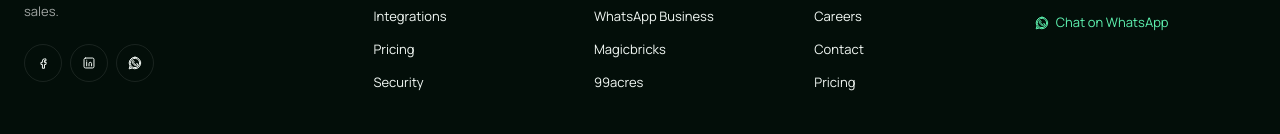
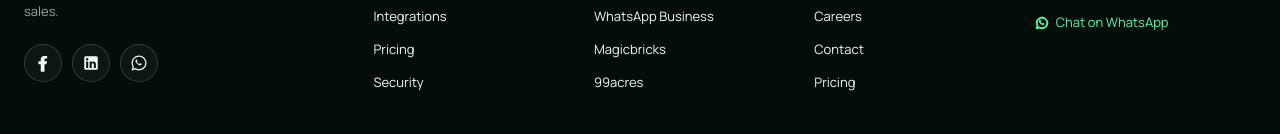
Before and after one commit to kumaranujranchi/salespro, a React (Vite) app: page / in a window 1280 px wide. Shown: the part 11589-11723 px from the top of the page. Built offline with nearby package versions, Linux system fonts and the light colour scheme.

Commit message:
fix(landing): upgrade footer social icons to high-res vector graphics and increase icon display size

```diff
--- a/public/assets/css/main.css
+++ b/public/assets/css/main.css
@@ -2622,19 +2622,30 @@ body.landing-page-active .container {
 }
 .footer__brand img { height: 40px; width: auto; }
 .footer__brand p { max-width: 300px; margin-top: 18px; font-size: 13px; line-height: 1.65; color: rgba(255, 255, 255, 0.62); }
-.footer__social { display: flex; gap: 8px; margin-top: 22px; }
+.footer__social { display: flex; gap: 10px; margin-top: 22px; }
 .footer__social a {
   display: grid;
   place-items: center;
-  width: 34px;
-  height: 34px;
-  border: 1px solid var(--line-dark);
+  width: 38px;
+  height: 38px;
+  border: 1px solid rgba(255, 255, 255, 0.15);
   border-radius: 50%;
-  color: rgba(255, 255, 255, 0.55);
-  transition: background 0.3s, color 0.3s, border-color 0.3s;
-}
-.footer__social a:hover { background: var(--emerald); border-color: var(--emerald); color: #04120c; }
-.footer__social .icon { width: 14px; height: 14px; }
+  background: rgba(255, 255, 255, 0.04);
+  color: rgba(255, 255, 255, 0.72);
+  transition: all 0.25s ease;
+}
+.footer__social a:hover {
+  background: var(--emerald);
+  border-color: var(--emerald);
+  color: #04120c;
+  transform: translateY(-2px);
+}
+.footer__social .icon {
+  width: 18px !important;
+  height: 18px !important;
+  fill: currentColor !important;
+  stroke: none !important;
+}
 .footer__col { display: flex; flex-direction: column; gap: 2px; }
 .footer__col h3 {
   margin-bottom: 14px;
--- a/src/pages/landingHtml.ts
+++ b/src/pages/landingHtml.ts
@@ -32,10 +32,10 @@ export const landingHtml = `  <!-- ============ ICON SPRITE ============ -->
     <symbol id="i-settings" viewBox="0 0 24 24"><circle cx="12" cy="12" r="3"/><path d="M19.5 12a7.5 7.5 0 0 0-.1-1.2l2-1.5-2-3.4-2.3 1a7.6 7.6 0 0 0-2-1.2L14.7 3h-4l-.4 2.5a7.6 7.6 0 0 0-2 1.2l-2.3-1-2 3.4 2 1.5a7.5 7.5 0 0 0 0 2.4l-2 1.5 2 3.4 2.3-1a7.6 7.6 0 0 0 2 1.2l.4 2.5h4l.4-2.5a7.6 7.6 0 0 0 2-1.2l2.3 1 2-3.4-2-1.5c.07-.4.1-.8.1-1.2Z"/></symbol>
     <symbol id="i-plus" viewBox="0 0 24 24"><path d="M12 5v14M5 12h14"/></symbol>
     <symbol id="i-clock" viewBox="0 0 24 24"><circle cx="12" cy="12" r="8.5"/><path d="M12 7.5V12l3 2"/></symbol>
-    <symbol id="i-whatsapp" viewBox="0 0 24 24"><path d="M12 2a9.9 9.9 0 0 0-8.5 15L2 22l5.2-1.4A9.9 9.9 0 1 0 12 2Zm0 18a8 8 0 0 1-4.1-1.1l-.3-.2-3 .8.8-2.9-.2-.3A8 8 0 1 1 12 20Zm4.4-5.9c-.2-.1-1.4-.7-1.6-.8-.2-.1-.4-.1-.6.1-.2.3-.6.8-.8 1-.1.2-.3.2-.5.1a6.5 6.5 0 0 1-1.9-1.2 7.2 7.2 0 0 1-1.3-1.7c-.1-.2 0-.4.1-.5l.4-.4.2-.4c.1-.1 0-.3 0-.4l-.7-1.7c-.2-.4-.4-.4-.6-.4h-.5c-.2 0-.4.1-.6.3-.2.3-.8.8-.8 2s.8 2.3 1 2.5a9.6 9.6 0 0 0 4 3.5 6.6 6.6 0 0 0 1.3.5 3 3 0 0 0 1.5.1c.5-.1 1.4-.6 1.6-1.1.2-.6.2-1 .1-1.1l-.4-.3Z"/></symbol>
-    <symbol id="i-facebook" viewBox="0 0 24 24"><path d="M14.5 8.5H17V5h-2.5A3.5 3.5 0 0 0 11 8.5V11H8.5v3.5H11V21h3.5v-6.5H17L17.5 11h-3V9a.5.5 0 0 1 .5-.5Z"/></symbol>
+    <symbol id="i-whatsapp" viewBox="0 0 24 24"><path fill="currentColor" d="M12.04 2c-5.46 0-9.91 4.45-9.91 9.91 0 1.75.46 3.45 1.32 4.95L2.05 22l5.25-1.38c1.45.79 3.08 1.21 4.74 1.21 5.46 0 9.91-4.45 9.91-9.91 0-2.65-1.03-5.14-2.9-7.01A9.816 9.816 0 0 0 12.04 2m.01 1.67c2.2 0 4.26.86 5.82 2.42a8.225 8.225 0 0 1 2.41 5.83c0 4.54-3.7 8.24-8.24 8.24-1.48 0-2.93-.4-4.2-1.15l-.3-.18-3.12.82.83-3.04-.2-.31a8.196 8.196 0 0 1-1.26-4.38c0-4.54 3.7-8.24 8.25-8.24M8.53 7.33c-.14 0-.36.05-.55.26-.19.2-.72.7-.72 1.71 0 1.01.74 1.99.84 2.13.1.14 1.44 2.21 3.5 3.1 1.71.74 2.06.59 2.43.56.37-.04 1.19-.49 1.36-.96.17-.47.17-.87.12-.96-.05-.09-.19-.14-.4-.25-.21-.1-1.2-.59-1.39-.66-.19-.07-.33-.1-.47.1-.14.21-.55.69-.67.83-.12.14-.24.16-.45.05-.21-.1-.89-.33-1.69-1.05-.62-.56-1.04-1.25-1.16-1.46-.12-.21-.01-.32.09-.43.09-.1.21-.26.31-.38.1-.12.14-.21.21-.35.07-.14.03-.26-.02-.37-.05-.1-.47-1.14-.65-1.56-.17-.41-.35-.35-.48-.36-.12-.01-.26-.01-.4-.01z"/></symbol>
+    <symbol id="i-facebook" viewBox="0 0 24 24"><path fill="currentColor" d="M14 13.5h2.5l1-4H14v-2c0-1.03.77-1.5 1.5-1.5h2v-3.5h-3.5C10.5 2.5 9 4 9 7.5v2H6v4h3v10h5v-10z"/></symbol>
     <symbol id="i-instagram" viewBox="0 0 24 24"><rect x="3.5" y="3.5" width="17" height="17" rx="5"/><circle cx="12" cy="12" r="4"/><circle cx="17" cy="7" r="1" fill="currentColor" stroke="none"/></symbol>
-    <symbol id="i-linkedin" viewBox="0 0 24 24"><rect x="3.5" y="3.5" width="17" height="17" rx="2.5"/><path d="M8 10v7M8 7.2v.1M12 17v-4a2.2 2.2 0 0 1 4.4 0v4"/></symbol>
+    <symbol id="i-linkedin" viewBox="0 0 24 24"><path fill="currentColor" d="M19 3a2 2 0 0 1 2 2v14a2 2 0 0 1-2 2H5a2 2 0 0 1-2-2V5a2 2 0 0 1 2-2h14m-.5 15.5v-5.3a3.26 3.26 0 0 0-3.26-3.26c-.85 0-1.84.52-2.28 1.3v-1.11h-2.79v8.37h2.79v-4.93c0-.77.62-1.4 1.39-1.4a1.4 1.4 0 0 1 1.4 1.4v4.93h2.75M6.88 8.56a1.68 1.68 0 0 0 1.68-1.68c0-.93-.75-1.69-1.68-1.69a1.69 1.69 0 0 0-1.69 1.69c0 .93.76 1.68 1.69 1.68m1.39 9.94v-8.37H5.5v8.37h2.77z"/></symbol>
     <symbol id="i-x" viewBox="0 0 24 24"><path d="m4 3 16 18M20 3 4 21"/></symbol>
     <symbol id="i-quote" viewBox="0 0 24 24"><path d="M9.5 6C6.5 7.5 5 10 5 13v5h6v-6H8c0-2 .6-3.4 2.4-4.4L9.5 6Zm10 0c-3 1.5-4.5 4-4.5 7v5h6v-6h-3c0-2 .6-3.4 2.4-4.4L19.5 6Z"/></symbol>
   </svg>
@@ -1100,8 +1100,8 @@ export const landingHtml = `  <!-- ============ ICON SPRITE ============ -->
           <img src="/assets/img/logo-light.png" alt="RealSalePro — Real Estate Sales & CRM Platform" width="190" height="40" style="height: 40px !important; max-height: 40px !important; width: auto !important; max-width: 190px !important; object-fit: contain !important; display: block !important;" />
           <p>Empowering real-estate teams with intelligent tools and real-time insight. Built for the future of sales.</p>
           <div class="footer__social">
-            <a href="https://www.facebook.com/realsalepro" target="_blank" rel="noopener noreferrer" aria-label="RealSalePro on Facebook"><svg class="icon"><use href="#i-facebook"/></svg></a>
-            <a href="https://www.linkedin.com/company/realsalepro" target="_blank" rel="noopener noreferrer" aria-label="RealSalePro on LinkedIn"><svg class="icon"><use href="#i-linkedin"/></svg></a>
+            <a href="https://www.facebook.com/realsalepro" target="_blank" rel="noopener noreferrer" aria-label="RealSalePro on Facebook"><svg class="icon icon--fill"><use href="#i-facebook"/></svg></a>
+            <a href="https://www.linkedin.com/company/realsalepro" target="_blank" rel="noopener noreferrer" aria-label="RealSalePro on LinkedIn"><svg class="icon icon--fill"><use href="#i-linkedin"/></svg></a>
             <a href="https://wa.me/919525230232" target="_blank" rel="noopener noreferrer" aria-label="Chat with RealSalePro on WhatsApp"><svg class="icon icon--fill"><use href="#i-whatsapp"/></svg></a>
           </div>
         </div>
--- a/src/styles/landing.css
+++ b/src/styles/landing.css
@@ -2622,19 +2622,30 @@ body.landing-page-active .container {
 }
 .footer__brand img { height: 40px; width: auto; }
 .footer__brand p { max-width: 300px; margin-top: 18px; font-size: 13px; line-height: 1.65; color: rgba(255, 255, 255, 0.62); }
-.footer__social { display: flex; gap: 8px; margin-top: 22px; }
+.footer__social { display: flex; gap: 10px; margin-top: 22px; }
 .footer__social a {
   display: grid;
   place-items: center;
-  width: 34px;
-  height: 34px;
-  border: 1px solid var(--line-dark);
+  width: 38px;
+  height: 38px;
+  border: 1px solid rgba(255, 255, 255, 0.15);
   border-radius: 50%;
-  color: rgba(255, 255, 255, 0.55);
-  transition: background 0.3s, color 0.3s, border-color 0.3s;
-}
-.footer__social a:hover { background: var(--emerald); border-color: var(--emerald); color: #04120c; }
-.footer__social .icon { width: 14px; height: 14px; }
+  background: rgba(255, 255, 255, 0.04);
+  color: rgba(255, 255, 255, 0.72);
+  transition: all 0.25s ease;
+}
+.footer__social a:hover {
+  background: var(--emerald);
+  border-color: var(--emerald);
+  color: #04120c;
+  transform: translateY(-2px);
+}
+.footer__social .icon {
+  width: 18px !important;
+  height: 18px !important;
+  fill: currentColor !important;
+  stroke: none !important;
+}
 .footer__col { display: flex; flex-direction: column; gap: 2px; }
 .footer__col h3 {
   margin-bottom: 14px;
```
Also changed, not shown: 8 other files (tests, documents, lock files or other folders).
